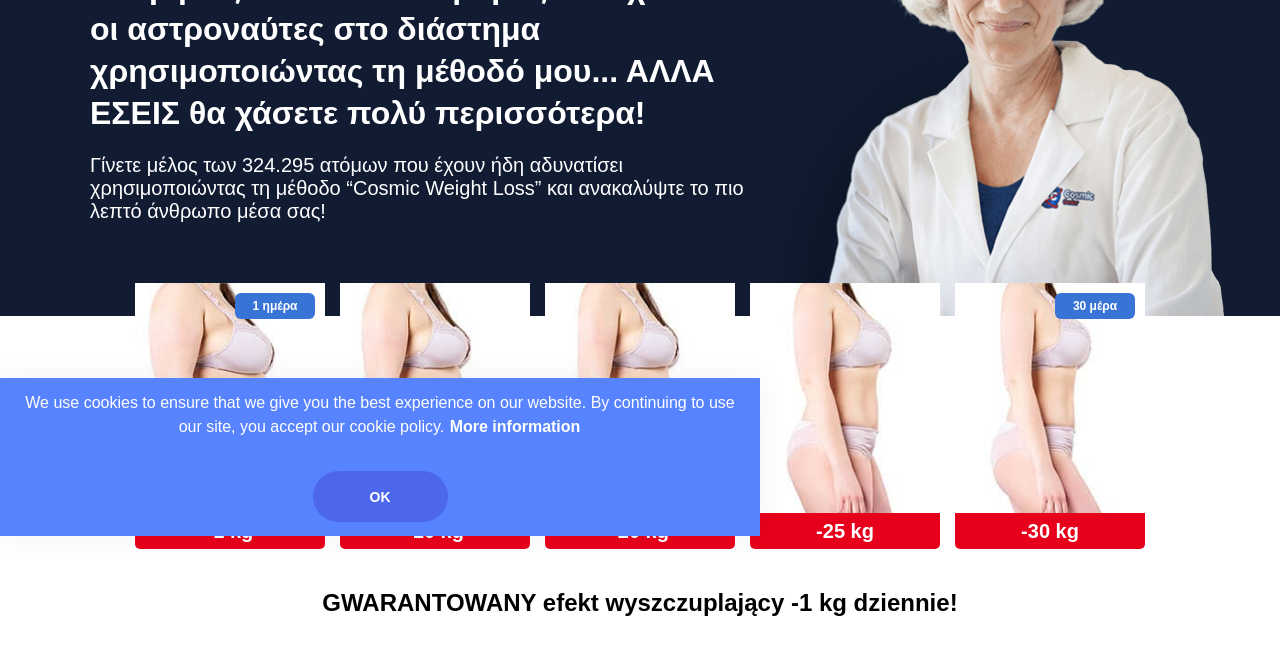
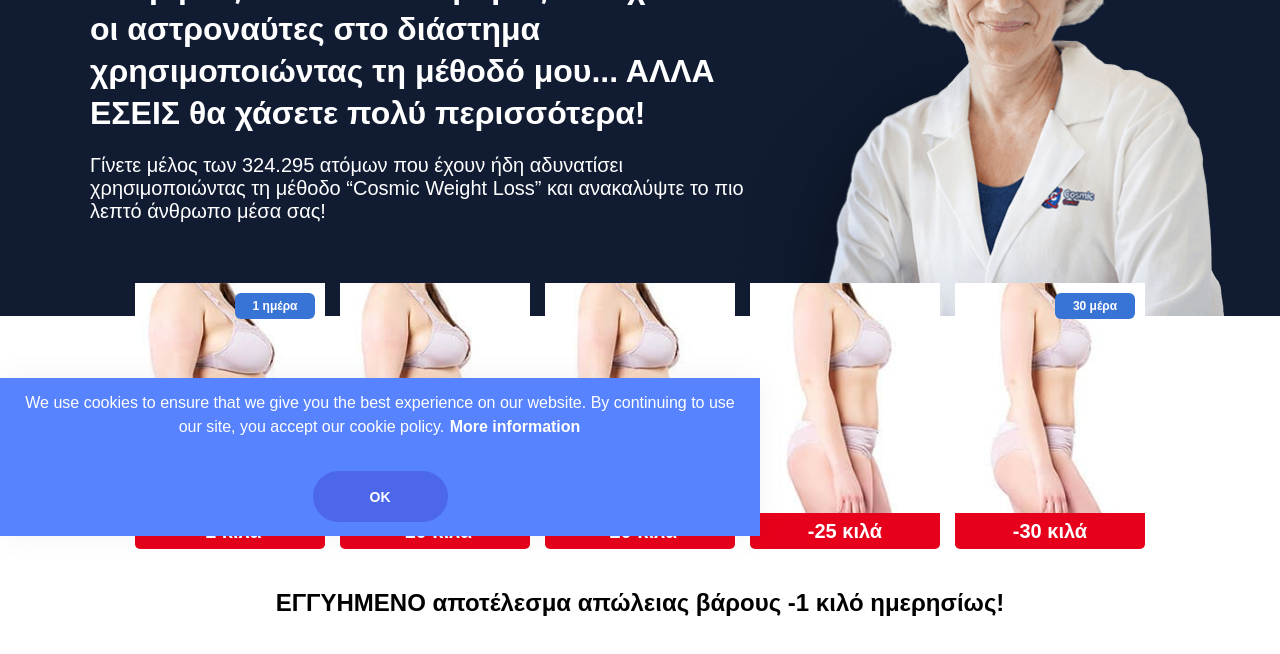
Before and after one commit to htmlcoder001/gr-p698-Fortunella, a plain HTML site: page index.html in a window 1280 px wide. Shown: the part 264-918 px from the top of the page. Drawn offline with nearby package versions, Linux system fonts and the light colour scheme.

Commit message:
Updated text

```diff
--- a/index.html
+++ b/index.html
@@ -56,28 +56,28 @@
 <div class="content-comparing marDev-flex marDev-flex--jc-sb marDev-flex--ai-c marDev-flex--jc-sa-mb">
 <div class="content-comparing-box">
 <img class="content-comparing-box--img" src="images/s_d_1.jpg" alt="">
-<p class="content-comparing-box--p">-1 kg</p>
+<p class="content-comparing-box--p">-1 κιλά</p>
 <span class="content-comparing-box--span">1 ημέρα</span>
 </div>
 <div class="content-comparing-box marDev-onlyDesktop">
 <img class="content-comparing-box--img" src="images/s_d_5.jpg" alt="">
-<p class="content-comparing-box--p">-10 kg</p>
+<p class="content-comparing-box--p">-10 κιλά</p>
 </div>
 <div class="content-comparing-box">
 <img class="content-comparing-box--img" src="images/s_d_10.jpg" alt="">
-<p class="content-comparing-box--p">-20 kg</p>
+<p class="content-comparing-box--p">-20 κιλά</p>
 </div>
 <div class="content-comparing-box marDev-onlyDesktop">
 <img class="content-comparing-box--img" src="images/s_d_20.jpg" alt="">
-<p class="content-comparing-box--p">-25 kg</p>
+<p class="content-comparing-box--p">-25 κιλά</p>
 </div>
 <div class="content-comparing-box">
 <img class="content-comparing-box--img" src="images/s_d_30.jpg" alt="">
-<p class="content-comparing-box--p">-30 kg</p>
+<p class="content-comparing-box--p">-30 κιλά</p>
 <span class="content-comparing-box--span">30 μέρα</span>
 </div>
 </div>
-<h3 class="content-h3 marDev-ptb15 marDev-mtb15 marDev-text--center content-h3-mb-blue marDev-mtb0-m-lr10-mb marDev-ptb15-mb-ptb25">GWARANTOWANY efekt wyszczuplający -1 kg dziennie!</h3>
+<h3 class="content-h3 marDev-ptb15 marDev-mtb15 marDev-text--center content-h3-mb-blue marDev-mtb0-m-lr10-mb marDev-ptb15-mb-ptb25">ΕΓΓΥΗΜΕΝΟ αποτέλεσμα απώλειας βάρους -1 κιλό ημερησίως!</h3>
 <p class="content-p marDev-ptb5 article-start"><b>Γειά σας</b>!</p>
 <p class="content-p marDev-ptb5"><b>Είμαι η Δρ. Έλενα Ρουσάκη, καθηγητής και ειδικός στη μοριακή διατροφή.</b> Επί <b>30 χρόνια, διεξήγαγα έρευνα αιχμής για γρήγορη και ασφαλή απώλεια βάρους για το Διαστημικό Ινστιτούτο της Καλιφόρνια (ΗΠΑ)</b>. Ωστόσο, <b>μια από τις μελέτες αποδείχθηκε πραγματική <span class="content-span--blue marDev-text--underline">ΑΝΑΚΑΛΥΨΗ</span><span class="content-span--blue marDev-text--underline"></span></b>. </p>
 <p class="content-p marDev-ptb5"><b>Ανακαλύψαμε μια εύκολη στην εφαρμογή μέθοδο απώλειας βάρους, που έχει ήδη βοηθήσει <span class="content-span--blue marDev-text--underline">324.295 ανθρώπους</span> σε όλο τον κόσμο να χάσουν το περιττό λίπος.</b> <b>Και μπορεί να σας βοηθήσει και εσάς</b>!</p>
@@ -306,7 +306,7 @@
 <p class="content-chartBox--chart-legend--text content-chartBox--chart-legend--p2">Απώλεια βάρους</p>
 </div>
 </div>
-<div class="content-chartBox"> <span class="content-chartBox--span content-chartBox--span--rotate marDev-onlyDesktop">Μέσο βάρος (kg)</span> <span class="content-chartBox--span content-chartBox--span-p1">30</span> <span class="content-chartBox--span content-chartBox--span-p2">25</span> <span class="content-chartBox--span content-chartBox--span-p3"></span> <span class="content-chartBox--span content-chartBox--span-p4"></span> <span class="content-chartBox--span content-chartBox--span-p5">10</span> <span class="content-chartBox--span content-chartBox--span-p6">5</span>
+<div class="content-chartBox"> <span class="content-chartBox--span content-chartBox--span--rotate marDev-onlyDesktop">Μέσο βάρος (κιλά)</span> <span class="content-chartBox--span content-chartBox--span-p1">30</span> <span class="content-chartBox--span content-chartBox--span-p2">25</span> <span class="content-chartBox--span content-chartBox--span-p3"></span> <span class="content-chartBox--span content-chartBox--span-p4"></span> <span class="content-chartBox--span content-chartBox--span-p5">10</span> <span class="content-chartBox--span content-chartBox--span-p6">5</span>
 <div class="content-chartBox--chart">
 <svg id="chart.png_chart.svg" data-name="chart.png, chart.svg" xmlns="http://www.w3.org/2000/svg" width="765" viewBox="0 0 765 422.5">
 <defs>
@@ -422,9 +422,9 @@
 <img src="images/c.jpg" alt="">
 </div>
 <div class="content-colorfulBox marDev-flex marDev-flex-dc marDev-flex--jc-sb">
-<div class="content-colorfulBox-content content-colorfulBox-content--blue marDev-flex marDev-flex--jc-sb marDev-flex--ai-c marDev-mtb5-auto marDev-flex--mb--ai-stretch"> <span class="content-colorfulBox-content--number">1</span>. <span class="content-colorfulBox-content--text"><b>ΑΠΟΚΑΤΑΣΤΑΣΗ ΔΙΑΤΑΡΑΒΗΜΕΝΟΥ ΜΕΤΑΒΟΛΙΣΜΟΥ</b> - Εάν είστε υπέρβαροι, ο μεταβολισμός σας λειτουργεί πολύ αργά, με αποτέλεσμα να είστε συνεχώς πεινασμένοι, κουρασμένοι και λαχταράτε τα γλυκά. Αυτή η μέθοδος θα κάψει αμέσως 300% περισσότερες θερμίδες</span>. </div>
-<div class="content-colorfulBox-content content-colorfulBox-content--green marDev-flex marDev-flex--jc-sb marDev-flex--ai-c marDev-mtb5-auto marDev-flex--mb--ai-stretch"> <span class="content-colorfulBox-content--number">2.</span> <span class="content-colorfulBox-content--text"><b>ΚΑΘΑΡΙΣΤΕ ΤΟ ΣΩΜΑ ΣΑΣ</b> - Δεν θα μπορέσετε ποτέ να αδυνατίσετε αν δεν καθαρίσετε το σώμα σας. Αυτή η μέθοδος όχι μόνο διασπά τα λίπη, αλλά αφαιρεί και τις τοξίνες και βοηθά το συκώτι, τα νεφρά και ολόκληρο το σώμα να καταπολεμήσει το υπερβολικό λίπος</span>. </div>
-<div class="content-colorfulBox-content content-colorfulBox-content--pink marDev-flex marDev-flex--jc-sb marDev-flex--ai-c marDev-mtb5-auto marDev-flex--mb--ai-stretch"> <span class="content-colorfulBox-content--number">3.</span> <span class="content-colorfulBox-content--text"><b>ΕΓΓΥΗΜΕΝΑ ΑΠΟΤΕΛΕΣΜΑΤΑ</b> - Η μέθοδός μου αλλάζει τον τρόπο με τον οποίο τα κύτταρα απορροφούν το λίπος, τώρα και για πάντα. Αυτό καθιστά αδύνατο το φαινόμενο γιο-γιο</span>. </div>
+<div class="content-colorfulBox-content content-colorfulBox-content--blue marDev-flex marDev-flex--jc-sb marDev-flex--ai-c marDev-mtb5-auto marDev-flex--mb--ai-stretch"> <span class="content-colorfulBox-content--number">1</span> <span class="content-colorfulBox-content--text"><b>ΑΠΟΚΑΤΑΣΤΑΣΗ ΔΙΑΤΑΡΑΒΗΜΕΝΟΥ ΜΕΤΑΒΟΛΙΣΜΟΥ</b> - Εάν είστε υπέρβαροι, ο μεταβολισμός σας λειτουργεί πολύ αργά, με αποτέλεσμα να είστε συνεχώς πεινασμένοι, κουρασμένοι και λαχταράτε τα γλυκά. Αυτή η μέθοδος θα κάψει αμέσως 300% περισσότερες θερμίδες.</span> </div>
+<div class="content-colorfulBox-content content-colorfulBox-content--green marDev-flex marDev-flex--jc-sb marDev-flex--ai-c marDev-mtb5-auto marDev-flex--mb--ai-stretch"> <span class="content-colorfulBox-content--number">2</span> <span class="content-colorfulBox-content--text"><b>ΚΑΘΑΡΙΣΤΕ ΤΟ ΣΩΜΑ ΣΑΣ</b> - Δεν θα μπορέσετε ποτέ να αδυνατίσετε αν δεν καθαρίσετε το σώμα σας. Αυτή η μέθοδος όχι μόνο διασπά τα λίπη, αλλά αφαιρεί και τις τοξίνες και βοηθά το συκώτι, τα νεφρά και ολόκληρο το σώμα να καταπολεμήσει το υπερβολικό λίπος.</span> </div>
+<div class="content-colorfulBox-content content-colorfulBox-content--pink marDev-flex marDev-flex--jc-sb marDev-flex--ai-c marDev-mtb5-auto marDev-flex--mb--ai-stretch"> <span class="content-colorfulBox-content--number">3</span> <span class="content-colorfulBox-content--text"><b>ΕΓΓΥΗΜΕΝΑ ΑΠΟΤΕΛΕΣΜΑΤΑ</b> - Η μέθοδός μου αλλάζει τον τρόπο με τον οποίο τα κύτταρα απορροφούν το λίπος, τώρα και για πάντα. Αυτό καθιστά αδύνατο το φαινόμενο γιο-γιο.</span> </div>
 </div>
 <div class="content-blueBox marDev-text--center marDev-mtb20 marDev-mtb20-m-lr10-mb">
 <h2 class="content-blueBox-h2">ΔΕΙΤΕ ΠΟΣΟ ΑΠΛΟ ΕΙΝΑΙ</h2>
```
